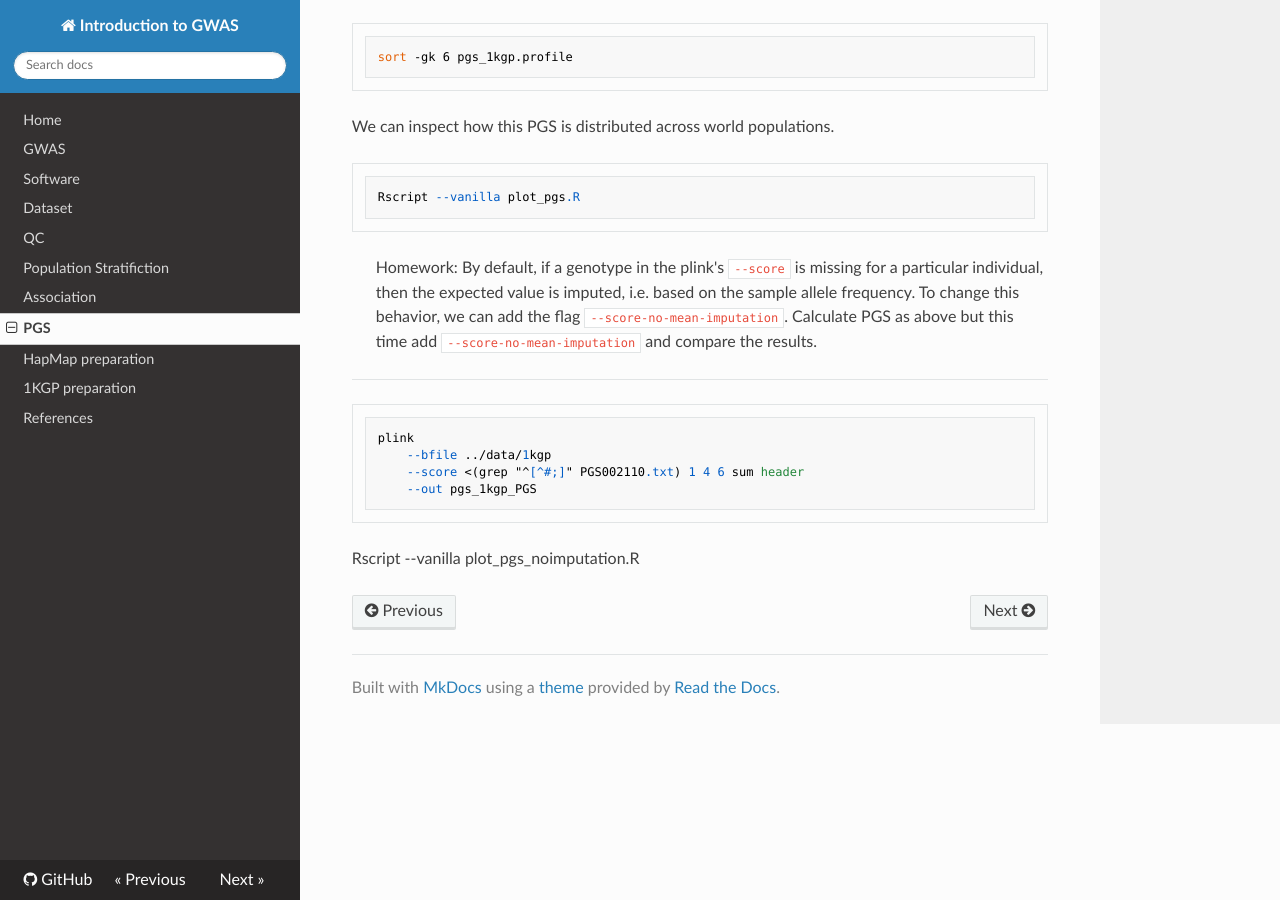
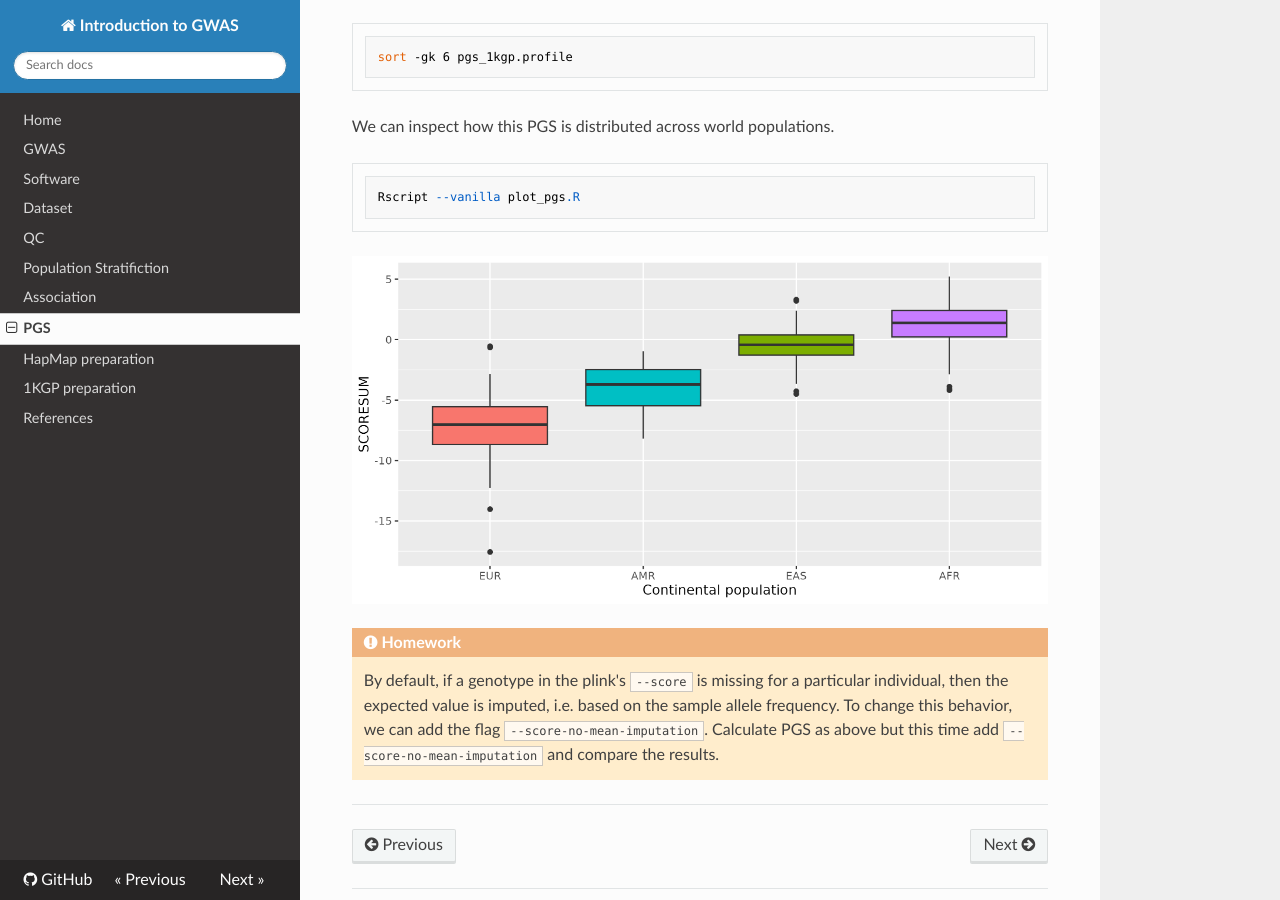
Before and after one commit to bajicv/gwas_intro, an MkDocs documentation site: the page built from docs/07_PGS.md, in a window 1280 px wide and 900 px high, scrolled down 3176 px. Built offline with MkDocs 1.6.1, drawn with Linux system fonts in a browser that asks for light colours; nearby versions of some CDN libraries.

Commit message:
changes in 3-7

```diff
--- a/docs/07_PGS.md
+++ b/docs/07_PGS.md
@@ -85,16 +85,10 @@ We can inspect how this PGS is distributed across world populations.
 
     Rscript --vanilla plot_pgs.R
 
-> Homework:
+![pgs](pics/prs_plot.png)
+
+!!! warning "Homework"
     By default, if a genotype in the plink's `--score` is missing for a particular individual, then the expected value is imputed, i.e. based on the sample allele frequency. To change this behavior, we can add the flag  `--score-no-mean-imputation`. Calculate PGS as above but this time add `--score-no-mean-imputation` and compare the results.
 
 
 ---------------------------------------
-
-
-    plink
-        --bfile ../data/1kgp
-        --score <(grep "^[^#;]" PGS002110.txt) 1 4 6 sum header
-        --out pgs_1kgp_PGS
-
-Rscript --vanilla plot_pgs_noimputation.R
```
Also changed, not shown: docs/03_dataset.md (+0 -2 lines), docs/04_QC.md (+16 -4 lines), docs/05_pop_stratification.md (+4 -1 lines), docs/06_association.md (+11 -0 lines), docs/pics/genome_plots.png (added), docs/pics/hist_F.png (added), docs/pics/hist_maf.png (added), docs/pics/hist_miss.png (added), docs/pics/hwe_plots.png (added), docs/pics/manhattan_assoc.png (added), docs/pics/manhattan_assoc_CHR8.png (added), docs/pics/manhattan_logistic.png (added), docs/pics/mds_EUR_plot.png (added), docs/pics/mds_plot.png (added), 4 more files.
